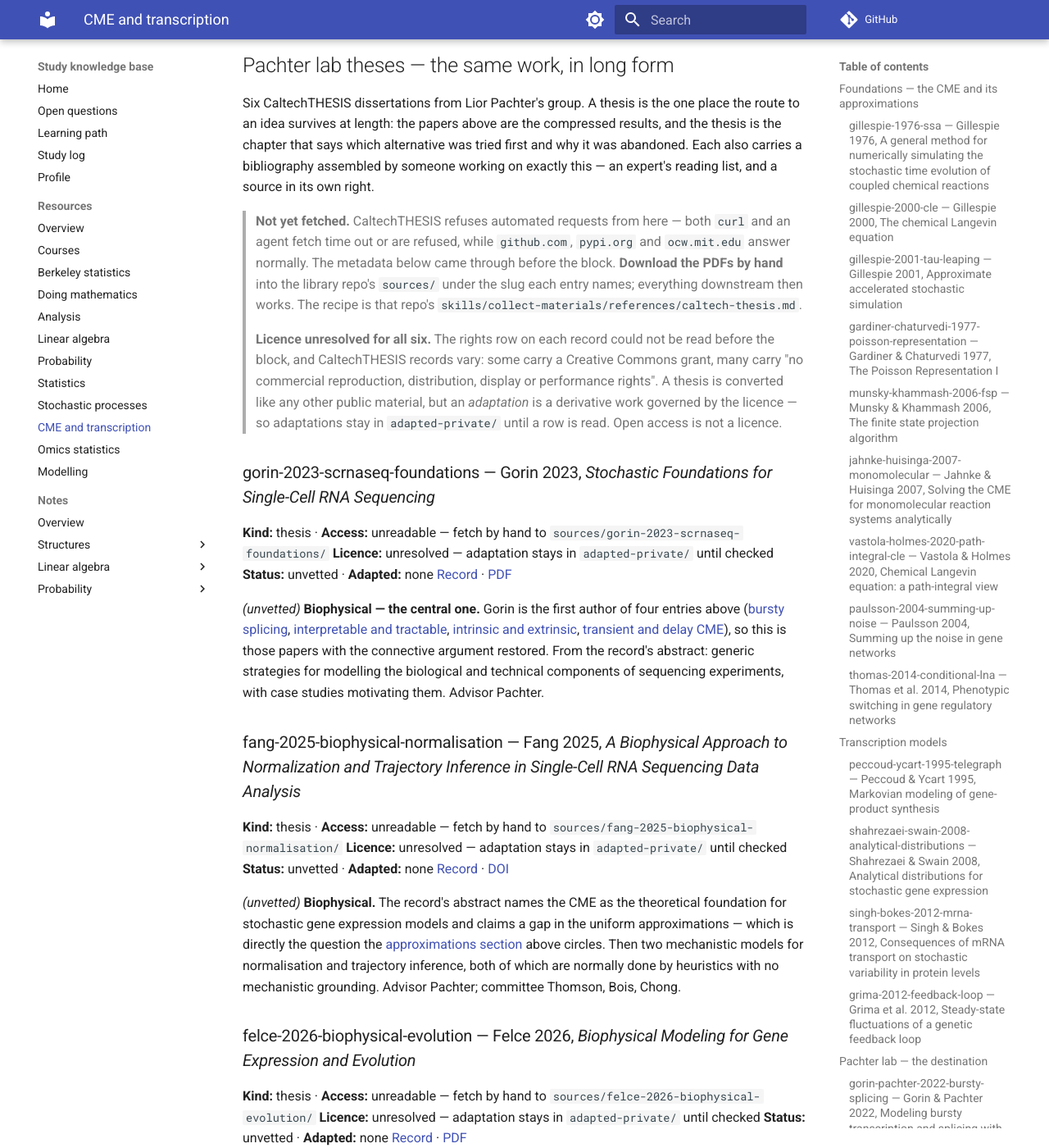
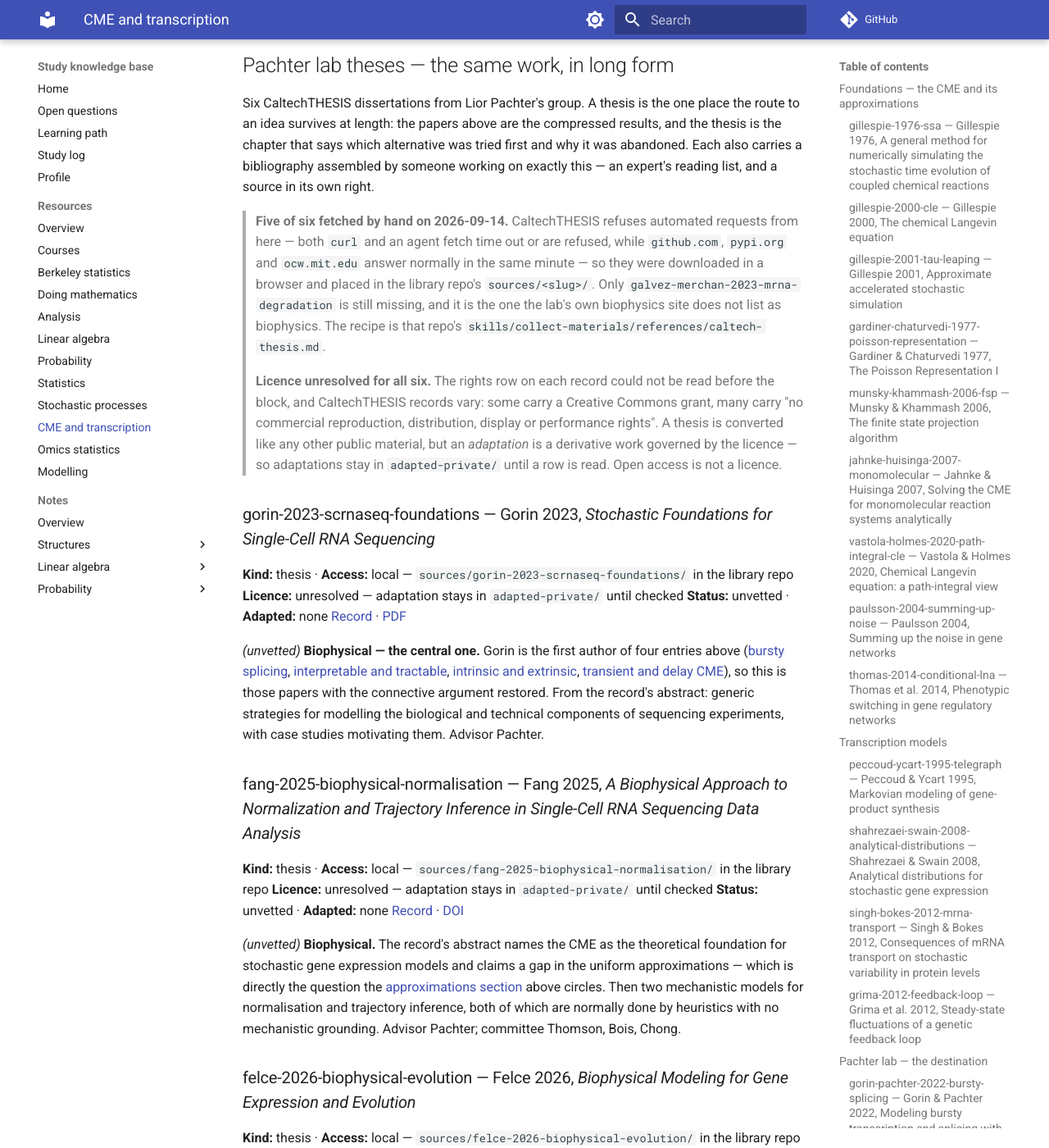
Before and after one commit to Claptar/knowledge-base, an MkDocs documentation site: the page built from docs/resources/cme-transcription.md, in a window 1280 px wide and 1400 px high, scrolled down 5100 px. Shown: the whole window at 82% size. Built offline with MkDocs 1.6.1 and Material for MkDocs 9.7.7, drawn with Linux system fonts in a browser that asks for light colours; comment, search, counter and statistics services are not loaded; some of the changed text lies outside the part shown.

Commit message:
Five of the six theses are now in hand
Co-Authored-By: Claude Opus 5 (1M context) <noreply@anthropic.com>

```diff
--- a/docs/resources/cme-transcription.md
+++ b/docs/resources/cme-transcription.md
@@ -232,11 +232,12 @@ chapter that says which alternative was tried first and why it was abandoned. Ea
 bibliography assembled by someone working on exactly this — an expert's reading list, and a source
 in its own right.
 
-> **Not yet fetched.** CaltechTHESIS refuses automated requests from here — both `curl` and an
-> agent fetch time out or are refused, while `github.com`, `pypi.org` and `ocw.mit.edu` answer
-> normally. The metadata below came through before the block. **Download the PDFs by hand** into
-> the library repo's `sources/` under the slug each entry names; everything downstream then
-> works. The recipe is that repo's `skills/collect-materials/references/caltech-thesis.md`.
+> **Five of six fetched by hand on 2026-09-14.** CaltechTHESIS refuses automated requests from
+> here — both `curl` and an agent fetch time out or are refused, while `github.com`, `pypi.org`
+> and `ocw.mit.edu` answer normally in the same minute — so they were downloaded in a browser and
+> placed in the library repo's `sources/<slug>/`. Only `galvez-merchan-2023-mrna-degradation` is
+> still missing, and it is the one the lab's own biophysics site does not list as biophysics. The
+> recipe is that repo's `skills/collect-materials/references/caltech-thesis.md`.
 
 > **Licence unresolved for all six.** The rights row on each record could not be read before the
 > block, and CaltechTHESIS records vary: some carry a Creative Commons grant, many carry "no
@@ -247,7 +248,7 @@ in its own right.
 
 ### gorin-2023-scrnaseq-foundations — Gorin 2023, *Stochastic Foundations for Single-Cell RNA Sequencing* { #gorin-2023-scrnaseq-foundations }
 
-**Kind:** thesis · **Access:** unreadable — fetch by hand to `sources/gorin-2023-scrnaseq-foundations/`
+**Kind:** thesis · **Access:** local — `sources/gorin-2023-scrnaseq-foundations/` in the library repo
 **Licence:** unresolved — adaptation stays in `adapted-private/` until checked
 **Status:** unvetted · **Adapted:** none
 [Record](https://thesis.library.caltech.edu/16062/) · [PDF](https://thesis.library.caltech.edu/16062/03/gg_thesis_230602.pdf)
@@ -263,7 +264,7 @@ Advisor Pachter.
 
 ### fang-2025-biophysical-normalisation — Fang 2025, *A Biophysical Approach to Normalization and Trajectory Inference in Single-Cell RNA Sequencing Data Analysis* { #fang-2025-biophysical-normalisation }
 
-**Kind:** thesis · **Access:** unreadable — fetch by hand to `sources/fang-2025-biophysical-normalisation/`
+**Kind:** thesis · **Access:** local — `sources/fang-2025-biophysical-normalisation/` in the library repo
 **Licence:** unresolved — adaptation stays in `adapted-private/` until checked
 **Status:** unvetted · **Adapted:** none
 [Record](https://thesis.library.caltech.edu/17389/) · [DOI](https://doi.org/10.7907/asek-t904)
@@ -276,7 +277,7 @@ heuristics with no mechanistic grounding. Advisor Pachter; committee Thomson, Bo
 
 ### felce-2026-biophysical-evolution — Felce 2026, *Biophysical Modeling for Gene Expression and Evolution* { #felce-2026-biophysical-evolution }
 
-**Kind:** thesis · **Access:** unreadable — fetch by hand to `sources/felce-2026-biophysical-evolution/`
+**Kind:** thesis · **Access:** local — `sources/felce-2026-biophysical-evolution/` in the library repo
 **Licence:** unresolved — adaptation stays in `adapted-private/` until checked
 **Status:** unvetted · **Adapted:** none
 [Record](https://thesis.library.caltech.edu/17880/) · [PDF](https://thesis.library.caltech.edu/17880/01/Thesis_final_CF.pdf)
@@ -288,7 +289,7 @@ gene expression evolves. Advisor Pachter.
 
 ### carilli-2026-expression-regulation — Carilli 2026, *Genetic Interrogation of Expression Regulation* { #carilli-2026-expression-regulation }
 
-**Kind:** thesis · **Access:** unreadable — fetch by hand to `sources/carilli-2026-expression-regulation/`
+**Kind:** thesis · **Access:** local — `sources/carilli-2026-expression-regulation/` in the library repo
 **Licence:** unresolved — adaptation stays in `adapted-private/` until checked
 **Status:** unvetted · **Adapted:** none
 [Record](https://thesis.library.caltech.edu/18729/) · [PDF](https://thesis.library.caltech.edu/18729/02/Thesis_Carilli_Maria.pdf)
@@ -300,7 +301,7 @@ is the same move as the bursty-splicing paper, so read it against that.
 
 ### luebbert-2024-transcriptomic-complexity — Luebbert 2024, *Complexity of Transcriptomic Data Analysis and Implications for Biological Discovery* { #luebbert-2024-transcriptomic-complexity }
 
-**Kind:** thesis · **Access:** unreadable — fetch by hand to `sources/luebbert-2024-transcriptomic-complexity/`
+**Kind:** thesis · **Access:** local — `sources/luebbert-2024-transcriptomic-complexity/` in the library repo
 **Licence:** unresolved — adaptation stays in `adapted-private/` until checked
 **Status:** unvetted · **Adapted:** none
 [Record](https://thesis.library.caltech.edu/16368/) · [DOI](https://doi.org/10.7907/xnw5-v914)
```
